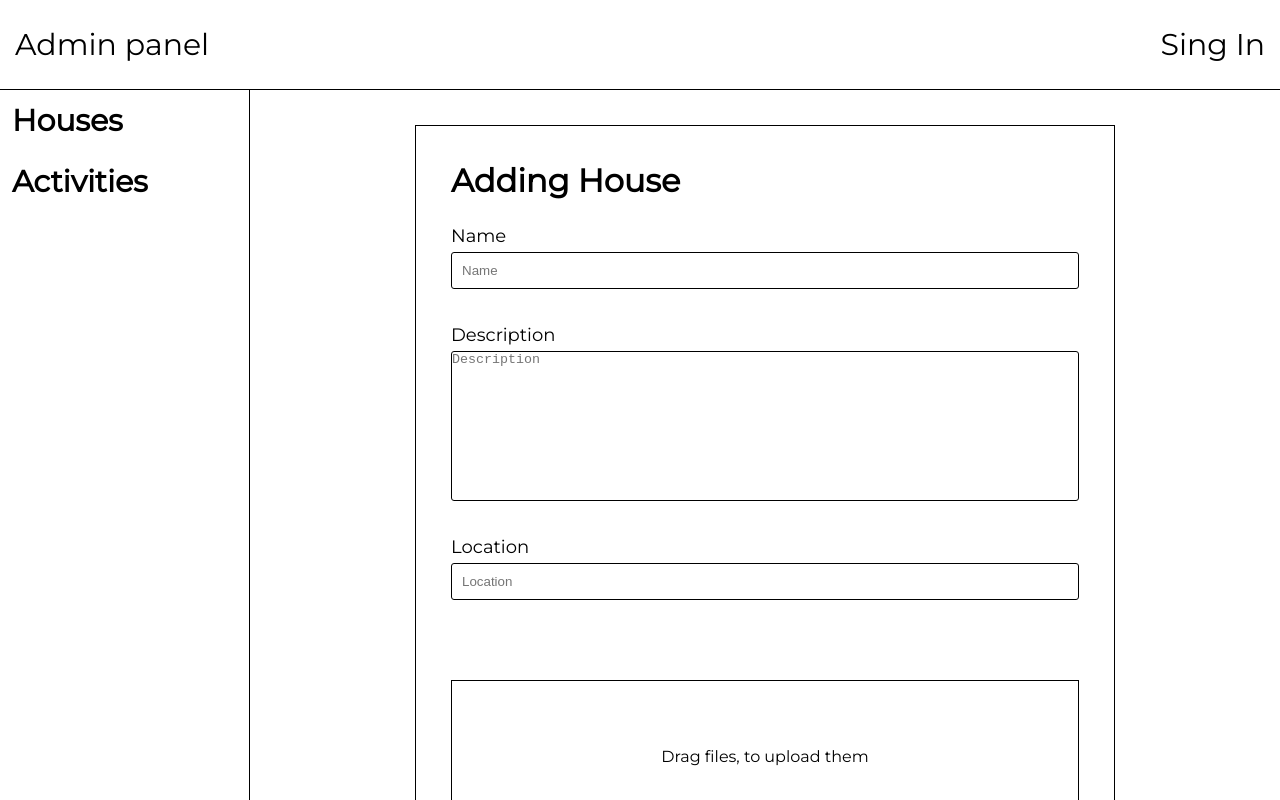
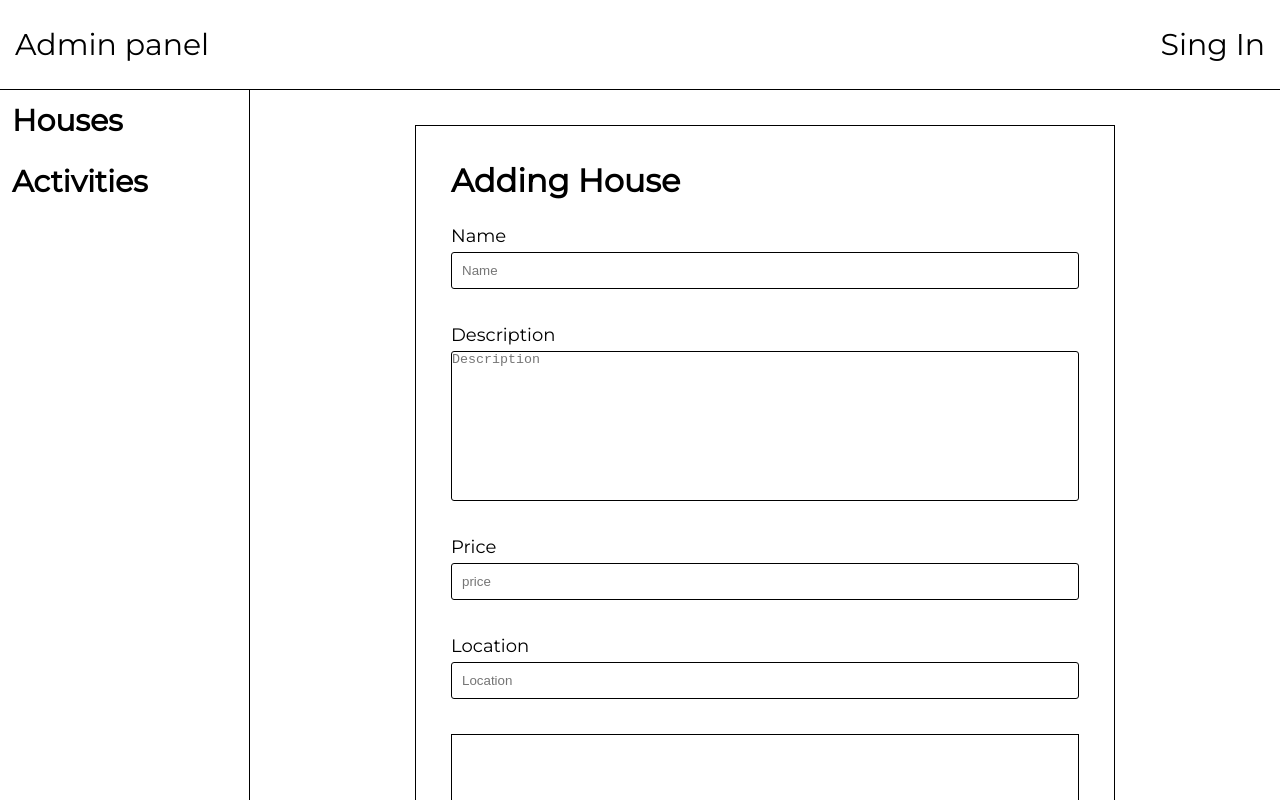
Before and after one commit to Markito97/tourism-aggregator, a React app in the folder client/: page /admin/houseslist in a window 1280 px wide. Built offline with nearby package versions, Linux system fonts and the light colour scheme; a web font is replaced by a local one.

Commit message:
рабочая версия, надо натянуть верстку

```diff
--- a/client/src/components/HouseForm/House.module.css
+++ b/client/src/components/HouseForm/House.module.css
@@ -51,7 +51,6 @@
 }
 
 .dragContainer {
-  margin-top: 45px;
   width: 100%;
   border: 1px solid black;
 }
@@ -61,7 +60,7 @@
   display: flex;
   justify-content: center;
   width: 100%;
-  min-height: 150px;
+  min-height: 250px;
 }
 
 .drop {
@@ -69,7 +68,7 @@
   display: flex;
   justify-content: center;
   width: 100%;
-  min-height: 150px;
+  min-height: 250px;
 }
 
 .sendForm {
@@ -80,3 +79,22 @@
   padding-top: 17px;
   padding-bottom: 17px;
 }
+
+/* .imageContainer {
+  display: flex;
+} */
+
+.imageUnit {
+  max-width: 250px;
+  height: 250px;
+}
+
+.imageUnit img {
+  width: 100%;
+  height: 100%;
+}
+
+.removeUnit {
+  display: flex;
+  justify-content: flex-end;
+}
--- a/client/src/components/HouseForm/HouseForm.tsx
+++ b/client/src/components/HouseForm/HouseForm.tsx
@@ -12,6 +12,8 @@ export const HouseForm = () => {
   const [file, setFile] = useState()
   const testRef = createRef()
 
+  const [imagesPreviews, setImagesPreviews] = useState([])
+
   const dragStartHandler = (e: any) => {
     e.preventDefault()
     setDrag(true)
@@ -24,23 +26,16 @@ export const HouseForm = () => {
 
   const onDropHandler = (e: any) => {
     e.preventDefault()
-    let files = e.dataTransfer.files
-    const reader = new FileReader()
+    let files = [...e.dataTransfer.files]
+    files.map((file) => {
+      const reader = new FileReader()
+      reader.onload = (file) => {
+        setImagesPreviews([...imagesPreviews, file.target?.result])
+      }
+      reader.readAsDataURL(file)
+    })
 
-    reader.onload = (file) => {
-      let img = document.createElement('img')
-      img.src = file.target?.result
-      testRef.current.appendChild(img)
-    }
-
-    reader.readAsDataURL(files)
-
-    // reader.onload = file => {
-    //   let img
-    // }
-
-    // setFile(files['0'])
-    // setDrag(false)
+    // бек пока не принимает массив файлов надо
   }
 
   const handleSendData = () => {
@@ -94,6 +89,20 @@ export const HouseForm = () => {
         </div>
 
         <div className={styles.formItem}>
+          <label className={styles.textLable}>Price</label>
+          <input
+            className={styles.textField}
+            placeholder="price"
+            {...register('price', {
+              required: 'This is required.',
+            })}
+          />
+          {errors?.price && (
+            <p className={styles.error}>{errors.price?.message}</p>
+          )}
+        </div>
+
+        <div className={styles.formItem}>
           <label className={styles.textLable}>Location</label>
           <input
             className={styles.textField}
@@ -119,7 +128,18 @@ export const HouseForm = () => {
               onDragLeave={(e) => dragLeaveHandler(e)}
               onDrop={(e) => onDropHandler(e)}
             >
-              Drop files, to upload them
+              <div className={styles.imageContainer}>
+                {imagesPreviews.map((image) => {
+                  return (
+                    <div className={styles.imageUnit}>
+                      <img src={image} />
+                    </div>
+                  )
+                })}
+              </div>
+              {imagesPreviews.length === 0 ? (
+                <p>Drop files, to upload them</p>
+              ) : null}
             </div>
           ) : (
             <div
@@ -134,7 +154,8 @@ export const HouseForm = () => {
         </div>
         <input type="submit" />
       </form>
-      <div ref={testRef}></div>
+
+      {/* <div ref={testRef}></div> */}
     </div>
   )
 }
```
